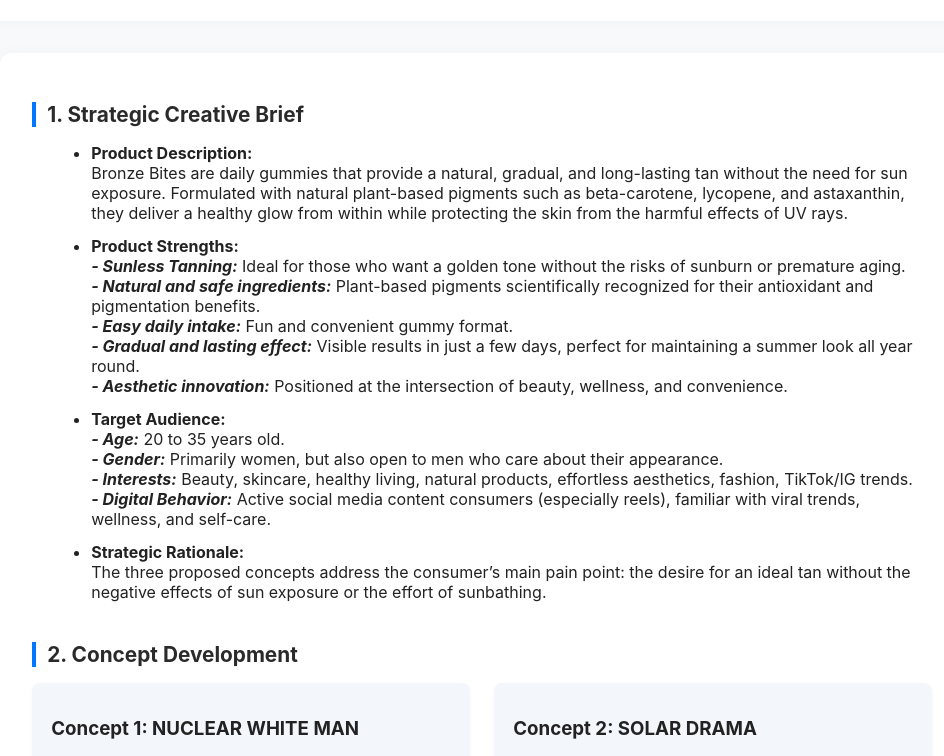
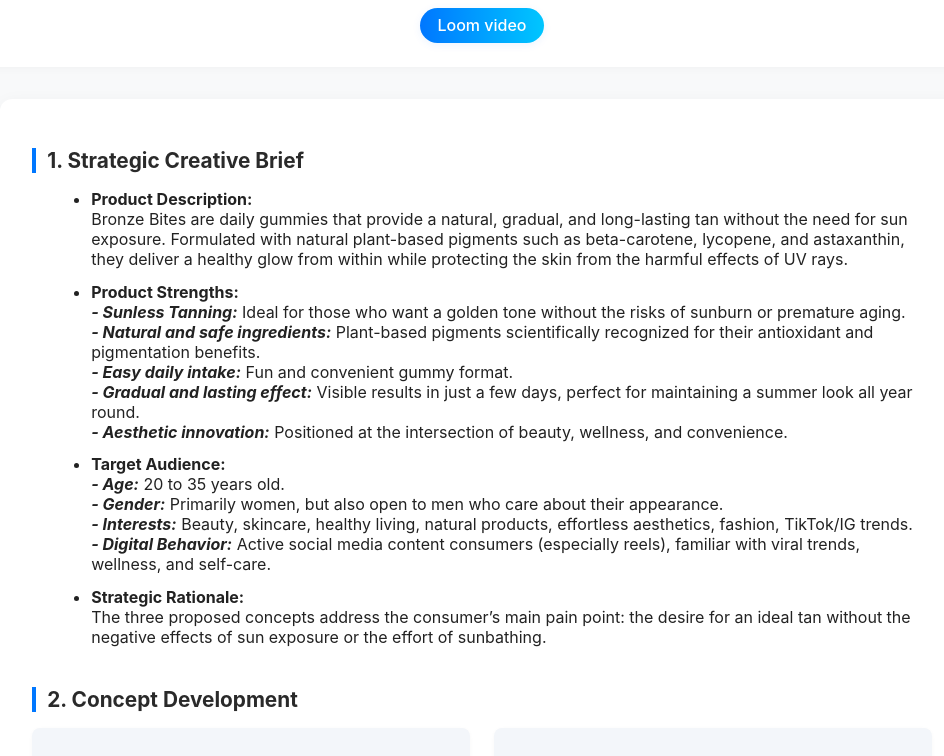
Before and after one commit to friends-others/waltergangi, a plain HTML site: page index.html in a window 1280 px wide. Shown: the part 241-997 px from the top of the page, without its empty margins (158-1102 px from the left). Drawn offline with Linux system fonts and the light colour scheme.

Commit message:
video loom

```diff
--- a/index.html
+++ b/index.html
@@ -131,6 +131,25 @@
         font-size: 0.97em;
       }
     }
+    /* Modern Loom link styles */
+    .loom-link {
+      display: inline-block;
+      margin-top: 0.2em;
+      padding: 0.45em 1.1em;
+      background: linear-gradient(90deg, #0077ff 0%, #00c6ff 100%);
+      color: #fff !important;
+      border-radius: 24px;
+      font-size: 1em;
+      font-weight: 500;
+      text-decoration: none;
+      box-shadow: 0 2px 8px rgba(0,119,255,0.08);
+      transition: background 0.2s, box-shadow 0.2s, transform 0.15s;
+    }
+    .loom-link:hover {
+      background: linear-gradient(90deg, #005fcc 0%, #0099cc 100%);
+      box-shadow: 0 4px 16px rgba(0,119,255,0.13);
+      transform: translateY(-2px) scale(1.03);
+    }
   </style>
 </head>
 <body>
@@ -140,6 +159,7 @@
     </div>
     <h1>Strategic Creative Brief</h1>
     <p>By Walter Gangi</p>
+    <p><a href="https://www.loom.com/share/fe715d9a1ba14a0b8bfead640b75cb0c" target="_blank" rel="noopener" class="loom-link">Loom video</a></p>
   </header>
   <main>
     <section>
```
